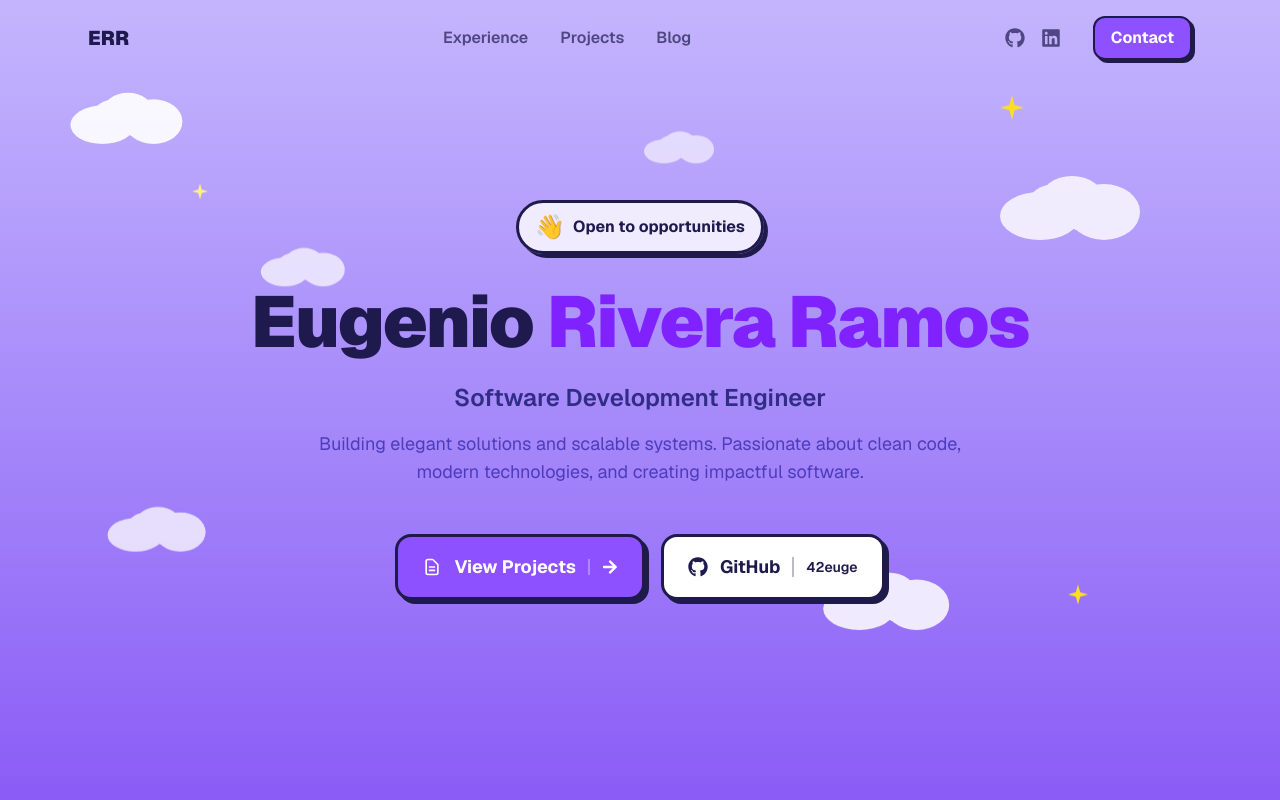
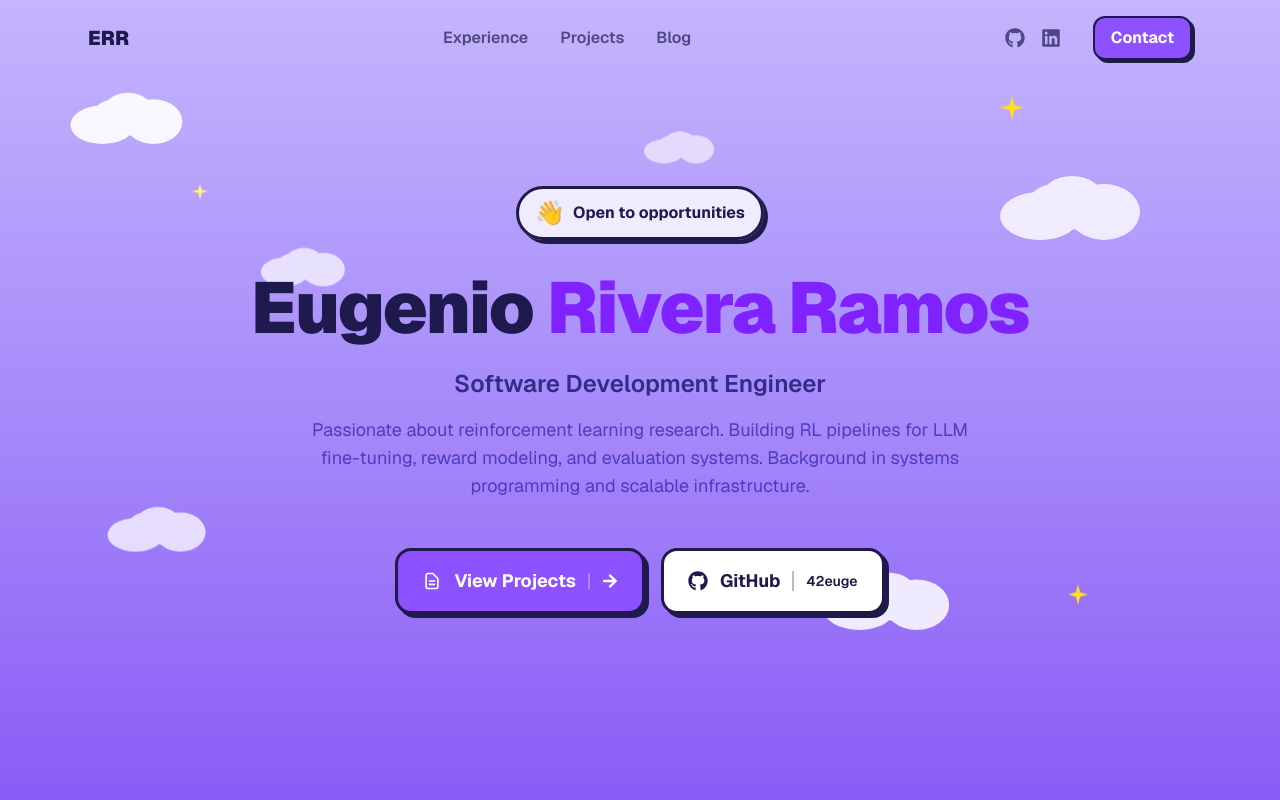
Before and after one commit to 42euge/euge-website, a Next.js app: page / in a window 1280 px wide. Shown: the top 800 px of the page. Built offline with nearby package versions, Linux system fonts and the light colour scheme.

Commit message:
Update Hero tagline

```diff
--- a/components/Hero.tsx
+++ b/components/Hero.tsx
@@ -76,8 +76,8 @@ export function Hero() {
 
         {/* Tagline */}
         <p className="text-lg text-indigo-800/80 max-w-2xl mx-auto mb-12">
-          Building elegant solutions and scalable systems. Passionate about
-          clean code, modern technologies, and creating impactful software.
+          Passionate about reinforcement learning research. Building RL pipelines for LLM fine-tuning,
+          reward modeling, and evaluation systems. Background in systems programming and scalable infrastructure.
         </p>
 
         {/* CTA Buttons - cartoon style */}
```
